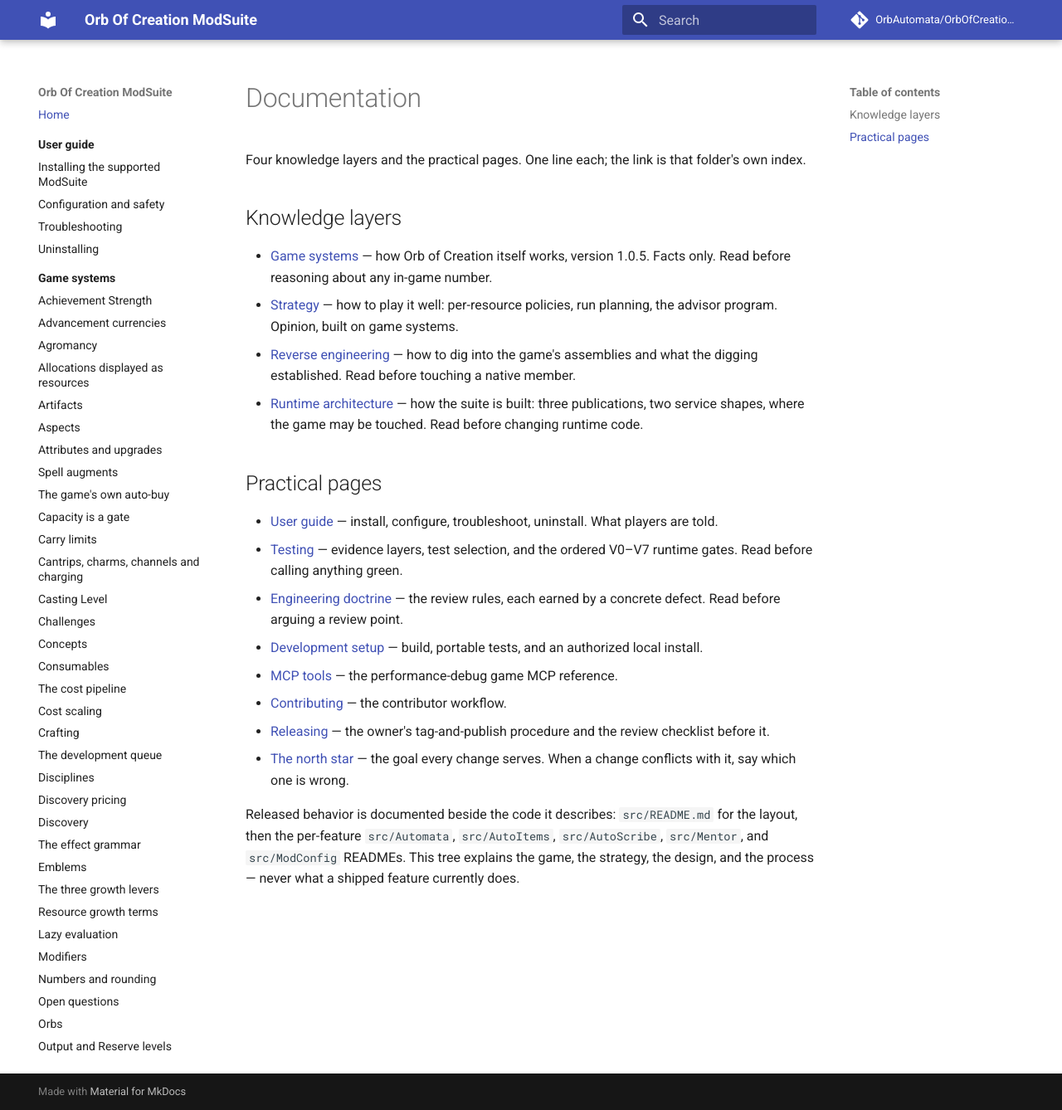
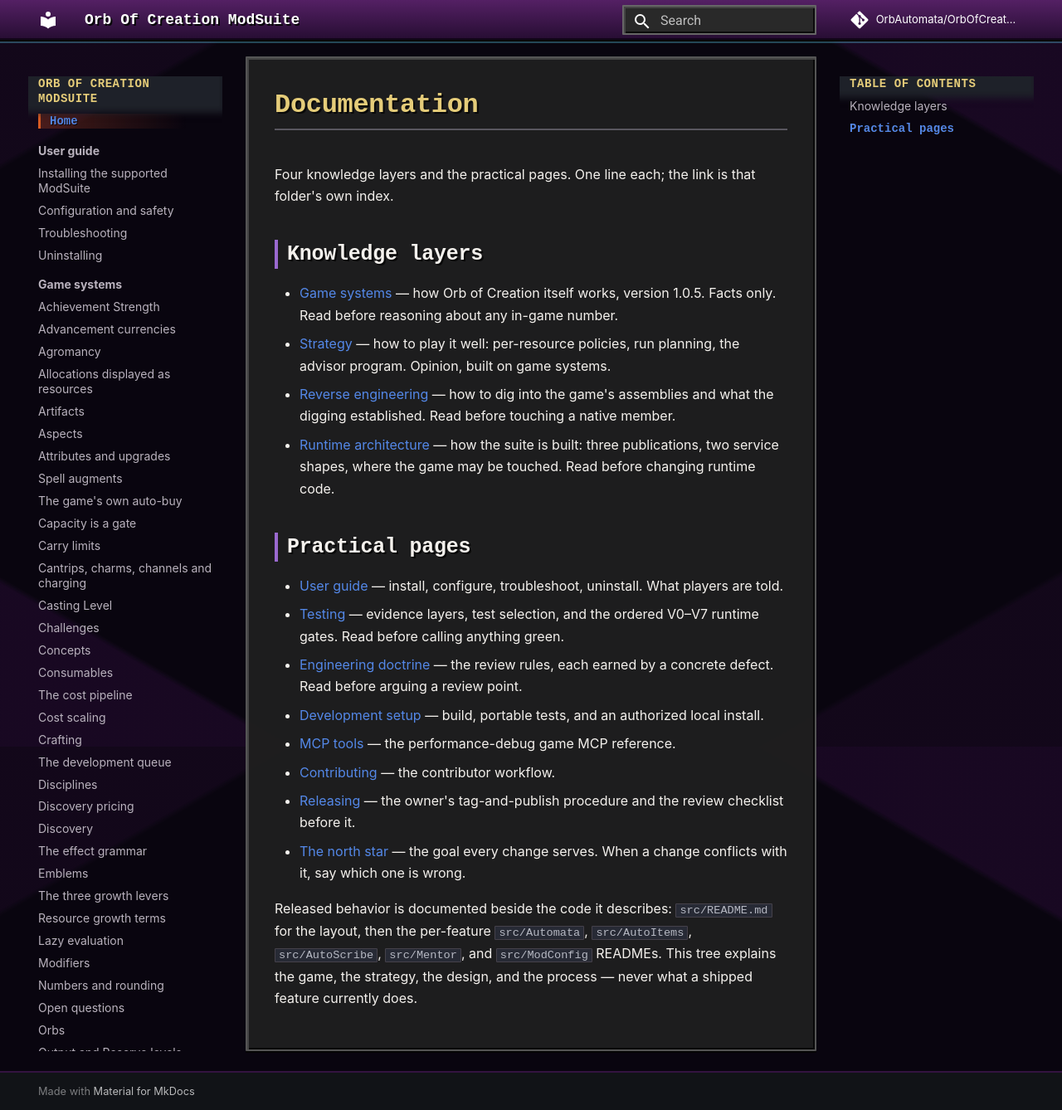
Before and after one commit to Vojow/OrbOfCreation-ModSuite, an MkDocs documentation site: the page built from docs/README.md, in a window 1280 px wide and 1338 px high. Shown: the whole window at 83% size. Built offline with MkDocs 1.6.1 and Material for MkDocs 9.7.7, drawn with Linux system fonts in a browser that asks for light colours; comment, search, counter and statistics services are not loaded.

Commit message:
ui: share Orb game-skin with docs

```diff
--- /dev/null
+++ b/docs/assets/orb-theme.css
@@ -0,0 +1,287 @@
+/* Orb of Creation: hard pixel chrome, purple void, orange selection, cyan instrument lines. */
+:root {
+  color-scheme: dark;
+  --void: #08050e;
+  --deep: #12051d;
+  --panel: #242424;
+  --panel2: #323232;
+  --ink: #f4f1ed;
+  --muted: #b9b2bd;
+  --line: #66636a;
+  --gold: #e5cc79;
+  --orange: #d65a22;
+  --collect: #5bc8e1;
+  --decide: #9a69cf;
+  --act: #e87867;
+  --response: #6c9fc5;
+  --other: #59565f;
+  --good: #83bd55;
+  --warn: #dca641;
+  --bad: #e45c51;
+
+  --orb-sans: Inter, ui-sans-serif, system-ui, -apple-system, BlinkMacSystemFont, "Segoe UI", sans-serif;
+  --orb-mono: "Courier New", ui-monospace, SFMono-Regular, Consolas, monospace;
+  --orb-bevel: inset 2px 2px #454545, inset -2px -2px #090909, 0 2px 0 #050505;
+
+  --md-default-bg-color: var(--void);
+  --md-default-fg-color: var(--ink);
+  --md-default-fg-color--light: var(--muted);
+  --md-default-fg-color--lighter: #918d96;
+  --md-default-fg-color--lightest: #4a474f;
+  --md-primary-fg-color: #351047;
+  --md-primary-fg-color--light: #5b246f;
+  --md-primary-fg-color--dark: var(--deep);
+  --md-primary-bg-color: var(--ink);
+  --md-primary-bg-color--light: var(--muted);
+  --md-accent-fg-color: var(--orange);
+  --md-accent-fg-color--transparent: rgba(214, 90, 34, 0.16);
+  --md-accent-bg-color: var(--ink);
+  --md-typeset-color: var(--ink);
+  --md-typeset-a-color: var(--collect);
+  --md-code-fg-color: #edfaff;
+  --md-code-bg-color: #17131b;
+  --md-footer-bg-color: #110817;
+  --md-footer-bg-color--dark: #08050e;
+}
+
+html {
+  background: var(--void);
+}
+
+body {
+  color: var(--ink);
+  font-family: var(--orb-sans);
+  background-color: #09050f;
+  background-image:
+    linear-gradient(30deg, rgba(74, 24, 92, 0.14) 12%, transparent 12.5%, transparent 87%, rgba(74, 24, 92, 0.14) 87.5%),
+    linear-gradient(150deg, rgba(74, 24, 92, 0.14) 12%, transparent 12.5%, transparent 87%, rgba(74, 24, 92, 0.14) 87.5%),
+    linear-gradient(30deg, rgba(53, 12, 74, 0.15) 12%, transparent 12.5%, transparent 87%, rgba(53, 12, 74, 0.15) 87.5%);
+  background-attachment: fixed;
+  background-position: 0 0, 0 0, 29px 51px;
+  background-size: 58px 102px;
+}
+
+.md-header {
+  border-bottom: 2px solid #090909;
+  background: linear-gradient(#542064, #260d32);
+  box-shadow: inset 0 -2px #120519, 0 2px 0 rgba(91, 200, 225, 0.34);
+}
+
+.md-header__title,
+.md-tabs__link,
+.md-nav__title,
+.md-nav__link--active {
+  font-family: var(--orb-mono);
+  font-weight: 700;
+}
+
+.md-header__title {
+  color: #fff;
+  text-shadow: 2px 2px #080808;
+}
+
+.md-search__form {
+  border: 2px solid #666;
+  border-radius: 1px;
+  background: #292929;
+  box-shadow: inset 2px 2px #444, inset -2px -2px #0b0b0b;
+}
+
+.md-search__form:hover,
+.md-search__input:focus {
+  background: #383838;
+}
+
+.md-search__output {
+  border: 2px solid #666;
+  border-radius: 1px;
+  background: var(--panel);
+  box-shadow: var(--orb-bevel);
+}
+
+.md-search-result__meta {
+  color: var(--gold);
+  background: #2b2b2b;
+}
+
+.md-search-result__link:hover,
+.md-search-result__link:focus {
+  background: rgba(214, 90, 34, 0.13);
+}
+
+.md-sidebar__scrollwrap {
+  scrollbar-color: var(--other) transparent;
+}
+
+.md-nav__title {
+  color: var(--gold);
+  text-transform: uppercase;
+  letter-spacing: 0.04em;
+}
+
+.md-nav__link {
+  color: var(--muted);
+}
+
+.md-nav__link:hover,
+.md-nav__link:focus {
+  color: var(--collect);
+}
+
+.md-nav__link--active {
+  color: #ff8a42;
+  text-shadow: 1px 1px #100603;
+}
+
+.md-sidebar--primary .md-nav__item .md-nav__link--active {
+  border-left: 3px solid var(--orange);
+  padding-left: 0.55rem;
+  background: linear-gradient(90deg, rgba(105, 41, 29, 0.64), transparent 85%);
+}
+
+.md-main__inner {
+  margin-top: 0.9rem;
+}
+
+.md-content__inner {
+  border: 2px solid #555;
+  border-radius: 1px;
+  padding: 1.4rem 1.65rem 2.4rem;
+  background: rgba(31, 31, 31, 0.96);
+  box-shadow: var(--orb-bevel);
+}
+
+.md-typeset {
+  color: var(--ink);
+  font-family: var(--orb-sans);
+  line-height: 1.65;
+}
+
+.md-typeset h1,
+.md-typeset h2,
+.md-typeset h3,
+.md-typeset h4 {
+  color: var(--ink);
+  font-family: var(--orb-mono);
+  font-weight: 700;
+  letter-spacing: -0.01em;
+  text-shadow: 2px 2px #080808;
+}
+
+.md-typeset h1 {
+  border-bottom: 2px solid var(--other);
+  padding-bottom: 0.35rem;
+  color: var(--gold);
+}
+
+.md-typeset h2 {
+  border-left: 4px solid var(--decide);
+  padding-left: 0.55rem;
+}
+
+.md-typeset h3 {
+  color: var(--collect);
+}
+
+.md-typeset a {
+  text-decoration-color: rgba(91, 200, 225, 0.48);
+  text-underline-offset: 0.16em;
+}
+
+.md-typeset a:hover,
+.md-typeset a:focus {
+  color: #8ce9ff;
+  text-decoration-color: var(--orange);
+}
+
+.md-typeset code,
+.md-typeset kbd,
+.md-typeset pre {
+  font-family: var(--orb-mono);
+}
+
+.md-typeset code {
+  border: 1px solid #45414a;
+  border-radius: 1px;
+}
+
+.md-typeset pre > code,
+.md-typeset .highlighttable,
+.md-typeset .highlight {
+  border: 2px solid #4f5960;
+  border-radius: 1px;
+  background: #17131b;
+  box-shadow: inset 3px 0 var(--collect), inset 2px 2px #2c2830, inset -2px -2px #070508;
+}
+
+.md-typeset pre > code {
+  border: 0;
+}
+
+.md-typeset blockquote {
+  border-left-color: var(--decide);
+  color: var(--muted);
+  background: rgba(154, 105, 207, 0.08);
+}
+
+.md-typeset .admonition,
+.md-typeset details {
+  border: 2px solid #5b6370;
+  border-radius: 1px;
+  background: #202426;
+  box-shadow: inset 3px 0 var(--collect), inset 2px 2px #383d40, inset -2px -2px #090909, 0 2px 0 #050505;
+}
+
+.md-typeset .admonition-title,
+.md-typeset summary {
+  font-family: var(--orb-mono);
+  background: #292d30;
+}
+
+.md-typeset table:not([class]) {
+  border: 2px solid #555;
+  border-radius: 1px;
+  background: rgba(31, 31, 31, 0.96);
+  box-shadow: var(--orb-bevel);
+}
+
+.md-typeset table:not([class]) th {
+  border-bottom: 2px solid var(--gold);
+  color: var(--gold);
+  font-family: var(--orb-mono);
+  background: #2b2b2b;
+  text-transform: uppercase;
+  letter-spacing: 0.04em;
+}
+
+.md-typeset table:not([class]) td {
+  border-top-color: #45414a;
+}
+
+.md-typeset table:not([class]) tr:hover td {
+  background: #452219;
+}
+
+.md-typeset hr {
+  border-bottom: 2px solid var(--other);
+}
+
+.md-footer {
+  border-top: 2px solid #341340;
+}
+
+@media screen and (max-width: 76.234375em) {
+  .md-nav--primary .md-nav__title[for="__drawer"] {
+    color: #fff;
+    background: linear-gradient(#542064, #260d32);
+  }
+}
+
+@media screen and (max-width: 44.984375em) {
+  .md-content__inner {
+    border-right: 0;
+    border-left: 0;
+    padding-right: 1rem;
+    padding-left: 1rem;
+  }
+}
--- a/mkdocs.yml
+++ b/mkdocs.yml
@@ -9,6 +9,8 @@ strict: true
 
 theme:
   name: material
+  palette:
+    scheme: slate
   features:
     - navigation.indexes
     - navigation.sections
@@ -17,6 +19,9 @@ theme:
 
 plugins:
   - search
+
+extra_css:
+  - assets/orb-theme.css
 
 markdown_extensions:
   - toc:
```
Also changed, not shown: 1 other file.
